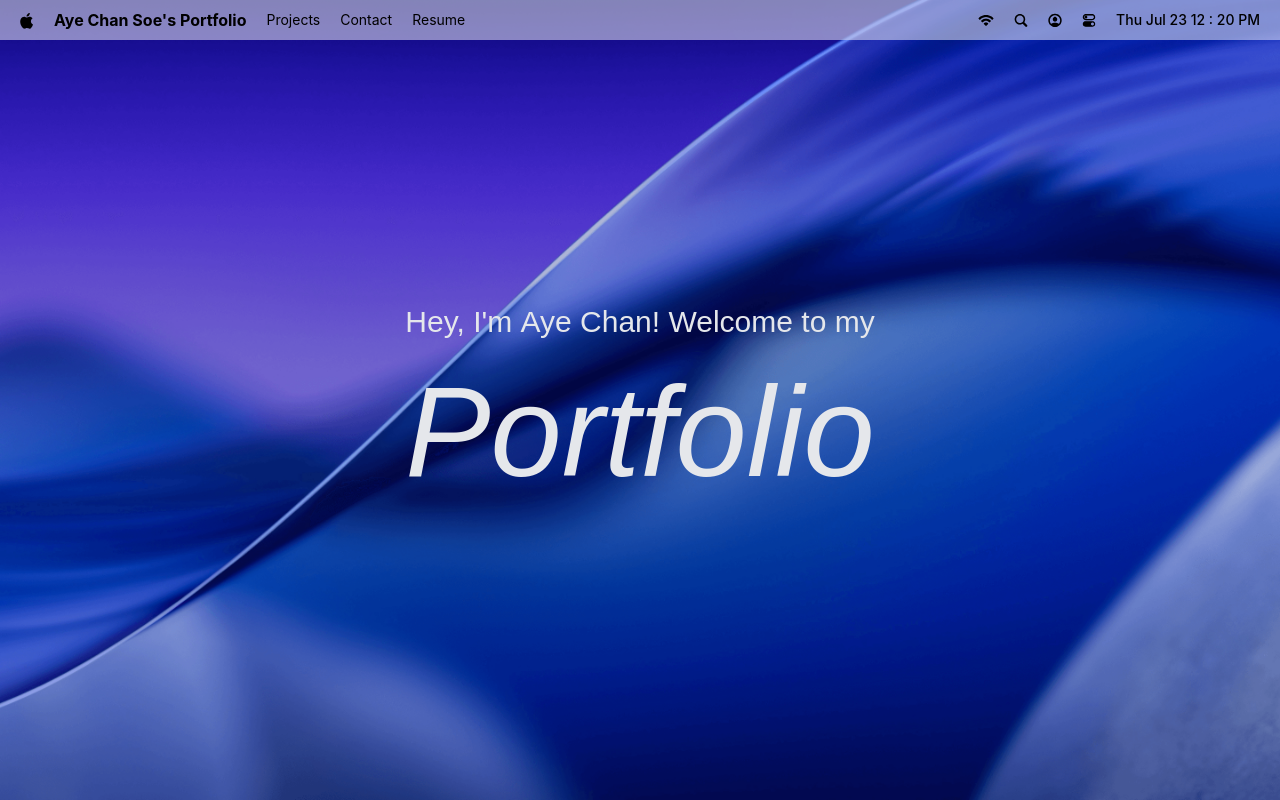
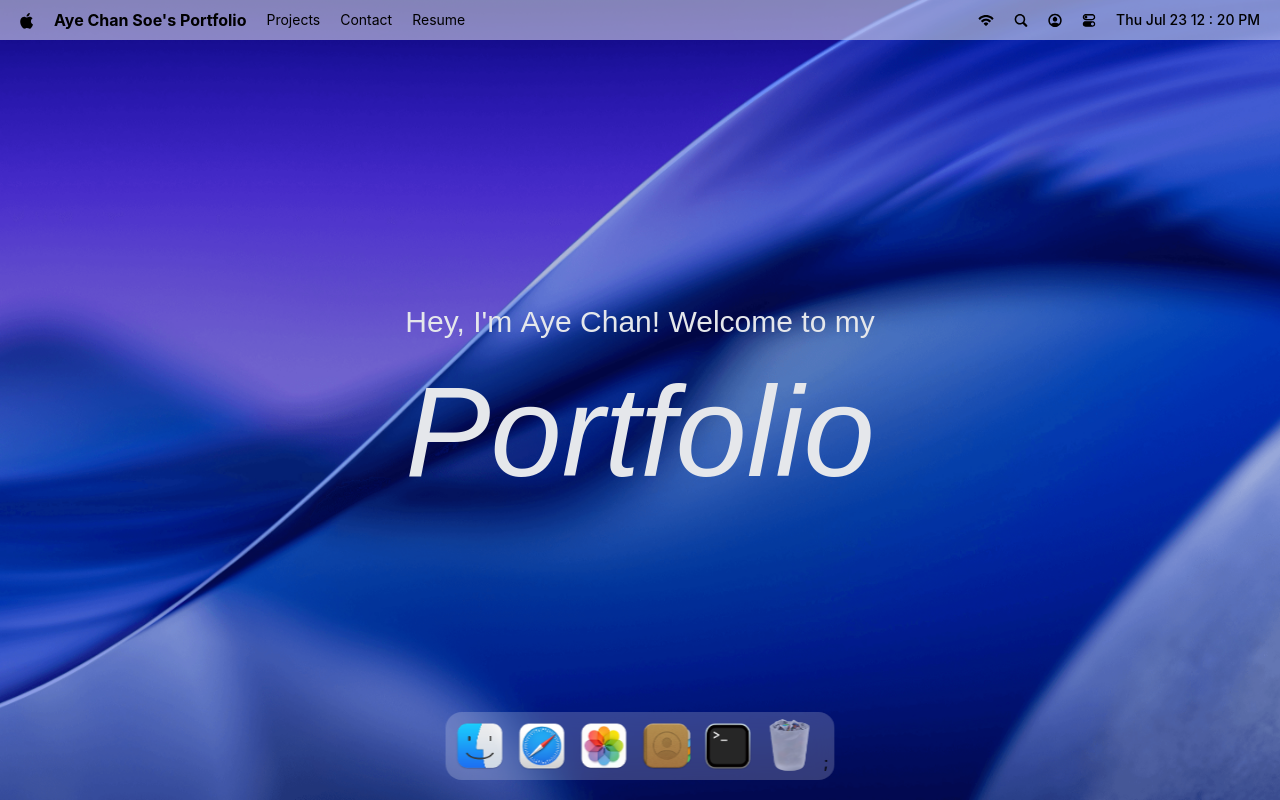
Before and after one commit to Aye-Chan-Soe/MacOs-Portfolio, a React (Vite) app: page / in a window 1280 px wide. Built offline with nearby package versions, Linux system fonts and the light colour scheme; a web font is replaced by a local one.

Commit message:
Implement dock presentation

```diff
--- a/package.json
+++ b/package.json
@@ -17,6 +17,7 @@
     "lucide-react": "^1.24.0",
     "react": "^19.2.7",
     "react-dom": "^19.2.7",
+    "react-tooltip": "^6.0.8",
     "tailwindcss": "^4.3.3"
   },
   "devDependencies": {
--- a/src/App.jsx
+++ b/src/App.jsx
@@ -1,10 +1,11 @@
-import { Navbar, Welcome } from "@components";
+import { Navbar, Welcome, Dock } from "@components";
 
 const App = () => {
   return (
     <main>
       <Navbar/>
       <Welcome/>
+      <Dock/>
     </main>
   );
 };
--- /dev/null
+++ b/src/components/Dock.jsx
@@ -0,0 +1,92 @@
+import { Tooltip } from "react-tooltip";
+
+import { dockApps } from "@constants";
+import { useRef } from "react";
+import { useGSAP } from "@gsap/react";
+import gsap from "gsap";
+
+const Dock = () => {
+  const dockRef = useRef(null);
+
+  useGSAP(() => {
+    const dock = dockRef.current;
+    if (!dock) return;
+
+    const icons = dock.querySelectorAll(".dock-icon");
+    const animateicons = (mouseX) => {
+      const { left } = dock.getBoundingClientRect();
+
+      icons.forEach((icon) => {
+        const { left: iconLeft, width } = icon.getBoundingClientRect();
+        const center = iconLeft - left + width / 2;
+        const distance = Math.abs(mouseX - center);
+        const intensity = Math.exp(-(distance ** 2.5) / 20000);
+
+        gsap.to(icon, {
+          scale: 1 + 0.25 * intensity,
+          y: -15 * intensity,
+          duration: 0.2,
+          ease: "power1.out",
+        });
+      });
+    };
+
+    const handleMouseMove = (e) => {
+      const { left } = dock.getBoundingClientRect();
+      animateicons(e.clientX - left);
+    };
+
+    const resetIcons = () =>
+      icons.forEach((icon) =>
+        gsap.to(icon, {
+          scale: 1,
+          y: 0,
+          duration: 0.3,
+          ease: "power1.in",
+        }),
+      );
+
+    dock.addEventListener("mousemove", handleMouseMove);
+    dock.addEventListener("mouseleave", resetIcons);
+
+    return () => {
+      dock.removeEventListener("mousemove", handleMouseMove);
+      dock.removeEventListener("mouseleave", resetIcons);
+    };
+  }, []);
+
+  const toogleApp = (app) => {};
+
+  return (
+    <section id="dock">
+      <div ref={dockRef} className="dock-container">
+        {dockApps.map(({ id, name, icon, canOpen }) => {
+          return (
+            <div key={id} className="relative flex justify-center">
+              <button
+                type="button"
+                className="dock-icon"
+                aria-label={name}
+                data-tooltip-id="dock-tooltip"
+                data-tooltip-content={name}
+                data-tooltip-delay-show={150}
+                disabled={!canOpen}
+                onClick={() => toogleApp({ id, canOpen })}
+              >
+                <img
+                  src={`/images/${icon}`}
+                  alt={name}
+                  loading="lazy"
+                  className={canOpen ? "" : "opacity-60"}
+                />
+              </button>
+            </div>
+          );
+        })}
+        <Tooltip id="dock-tooltip" place="top" className="tooltip" />;
+      </div>
+    </section>
+  );
+};
+
+export default Dock;
--- a/src/components/index.jsx
+++ b/src/components/index.jsx
@@ -1,4 +1,5 @@
 import Navbar from "@components/Navbar";
 import Welcome from "@components/Welcome";
+import Dock from "@components/Dock"
 
-export {Navbar, Welcome};
+export {Navbar, Welcome, Dock};
```
Also changed, not shown: 1 other file (tests, documents, lock files or other folders).
